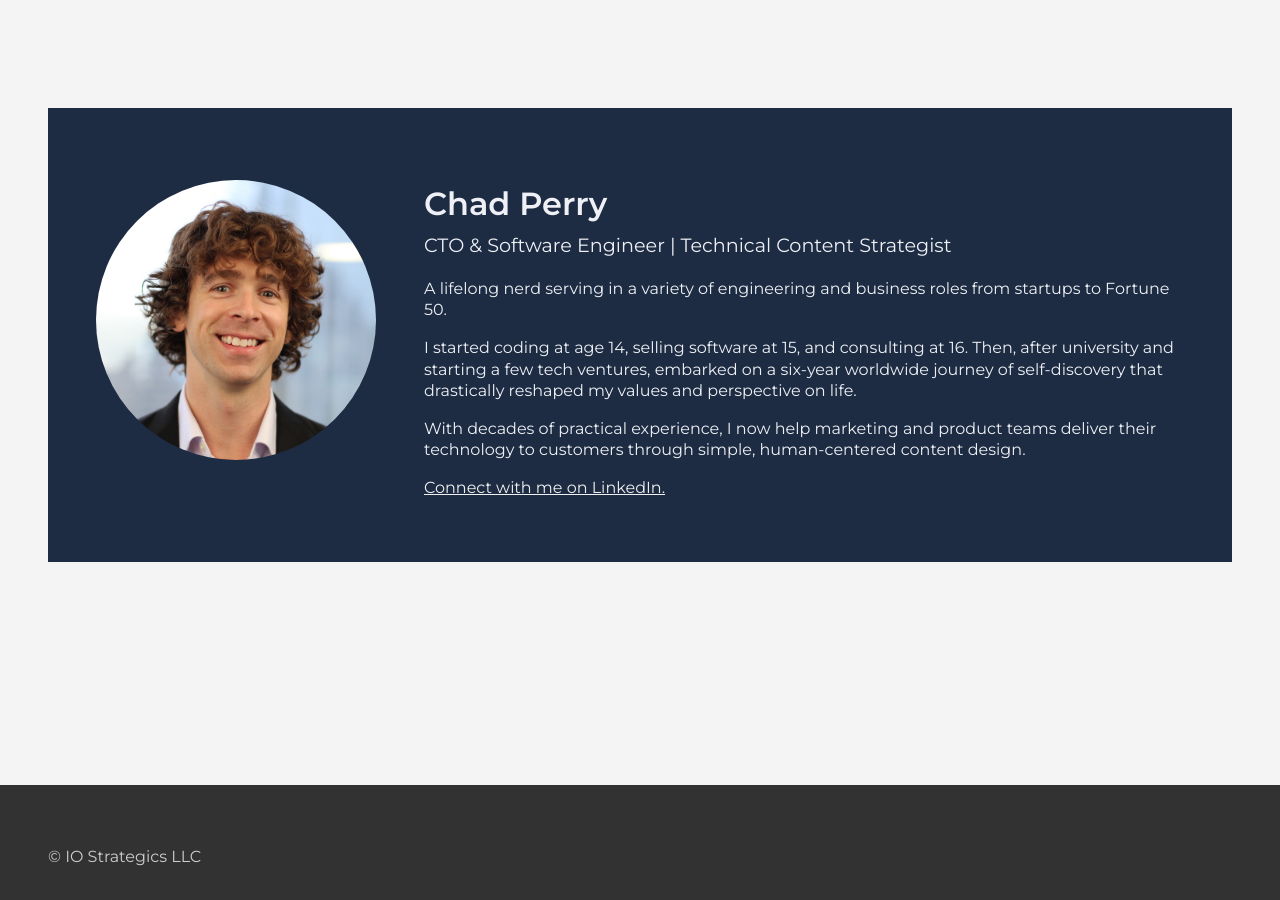
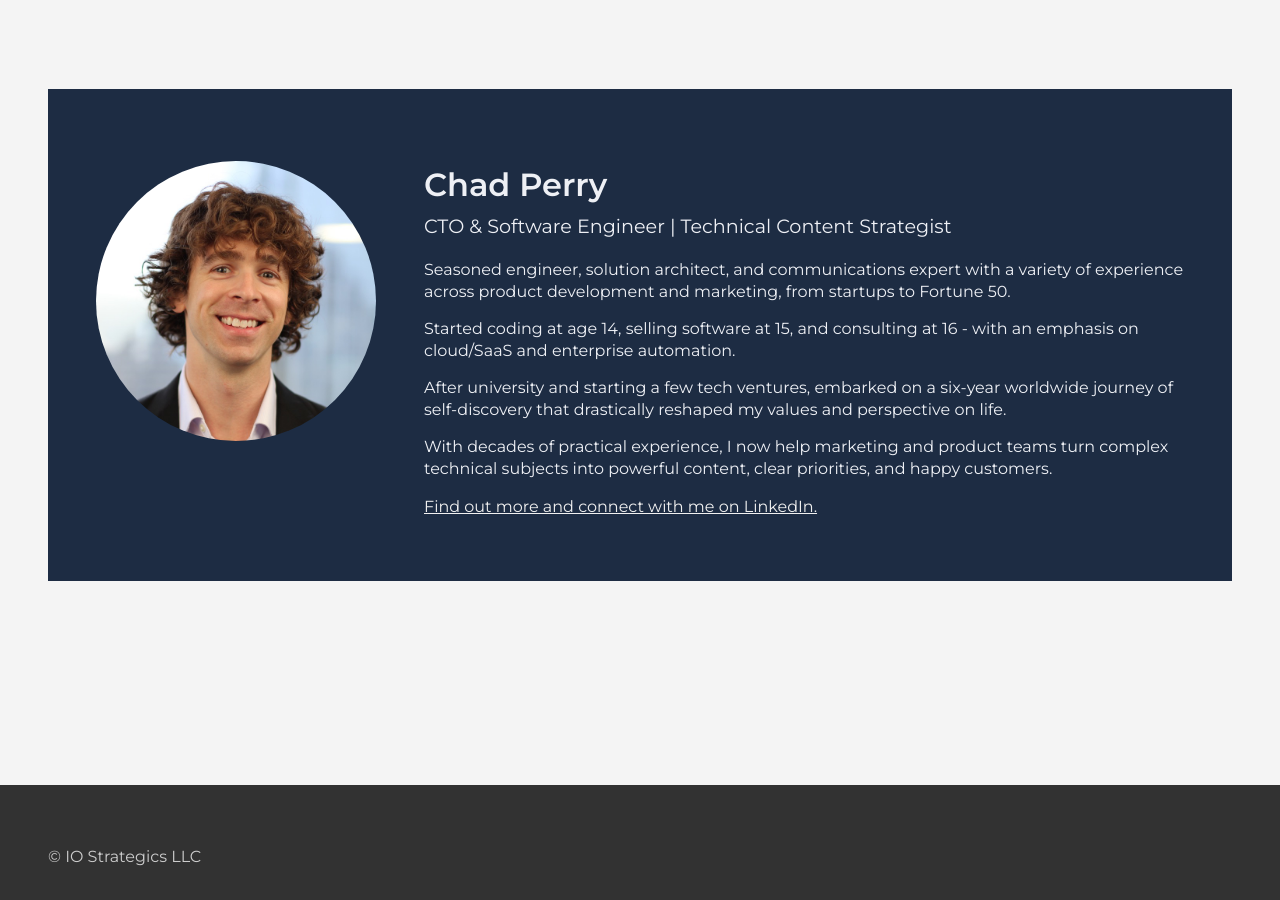
Before and after one commit to iostrategics/www, a Jekyll site: the page built from index.html, in a window 1280 px wide and 900 px high, scrolled down 1015 px. Built offline with Jekyll 4.4.1, drawn with Linux system fonts in a browser that asks for light colours; some of the changed text lies outside the part shown.

Commit message:
Update index.html

```diff
--- a/index.html
+++ b/index.html
@@ -90,16 +90,12 @@ layout: main-page
 			<div class="page-about__bio">
 				<h2 class="title">Chad Perry</h2>
 				<p class="subtitle">CTO &amp; Software Engineer | Technical Content Strategist</p>
-				<p>A lifelong nerd serving in a variety of engineering and business roles from startups to Fortune
-					50.</p>
-				<p>
-					I started coding at age 14, selling software at 15, and consulting at 16. Then, after university
-					and starting a few tech ventures, embarked on a six-year worldwide journey of self-discovery that
-					drastically reshaped my values and perspective on life.</p>
-				<p>With decades of practical experience, I now help marketing and product teams deliver their technology
-					to customers through simple, human-centered content design.</p>
+				<p>Seasoned engineer, solution architect, and communications expert with a variety of experience across product development and marketing, from startups to Fortune 50.</p>
+				<p>Started coding at age 14, selling software at 15, and consulting at 16 - with an emphasis on cloud/SaaS and enterprise automation.</p>
+				<p>After university and starting a few tech ventures, embarked on a six-year worldwide journey of self-discovery that drastically reshaped my values and perspective on life.</p>
+				<p>With decades of practical experience, I now help marketing and product teams turn complex technical subjects into powerful content, clear priorities, and happy customers.</p>
 				<p><a href="https://www.linkedin.com/in/perryonfire/" target="_blank">
-						Connect with me on LinkedIn.</a></p>
+						Find out more and connect with me on LinkedIn.</a></p>
 			</div>
 		</div>
 	</div>
```
Also changed, not shown: other parts of index.html (+1 -1 lines).
